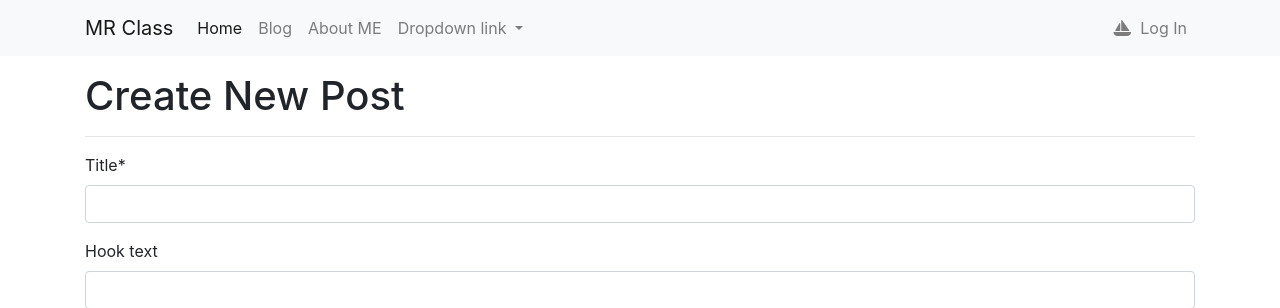
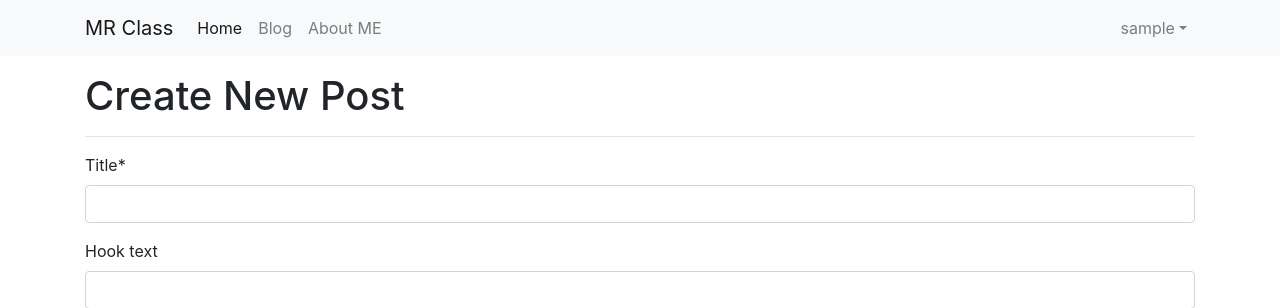
Before and after one commit to MinChangsu/doit_Django, a Django app: page /blog/create_post/ in a window 1280 px wide. Shown: the top 308 px of the page. Run offline with Django 4.2, Linux system fonts and the light colour scheme; the visitor is signed in with stand-in values (Sample User, id 1); data that the repository does not hold is empty; some libraries are stand-ins or nearby versions.

Commit message:
구글 로그인 기능 추가하기

```diff
--- a/blog/templates/blog/navbar.html
+++ b/blog/templates/blog/navbar.html
@@ -1,3 +1,4 @@
+{% load socialaccount %}
 <!--navbar.html-->
     <nav class="navbar navbar-expand-lg navbar-light bg-light">
         <div class="container">
@@ -18,22 +19,23 @@
             <li class="nav-item">
               <a class="nav-link" href="/about_me/">About ME</a>
             </li>
-            <li class="nav-item dropdown">
-              <a class="nav-link dropdown-toggle" href="#" role="button" data-toggle="dropdown" aria-expanded="false">
-                Dropdown link
-              </a>
-              <div class="dropdown-menu">
-                <a class="dropdown-item" href="#">Action</a>
-                <a class="dropdown-item" href="#">Another action</a>
-                <a class="dropdown-item" href="#">Something else here</a>
-              </div>
-            </li>
           </ul>
           <ul class="navbar-nav ml-auto">
+              {% if user.is_authenticated %}
+              <li class="nav-item dropdown">
+                <a class="nav-link dropdown-toggle" href="#" id="navbarDropdownMenuLink"
+                   role="button" data-toggle="dropdown" aria-haspopup="true"  aria-expanded="false" >
+                    {{ user.username }}</a>
+                  <div class="dropdown-menu" aria-labelledby="navbarDropdownMenuLink">
+                      <a class="dropdown-item" href="/accounts/logout/">Log Out</a>
+                  </div>
+            </li>
+              {% else %}
             <li class="nav-item">
                 <a class="nav-link" href="#" data-toggle="modal" data-target="#loginModal">
                     <i class="fa-solid fa-sailboat"></i>&nbsp Log In</a>
             </li>
+              {% endif %}
           </ul>
         </div>
         </div>
@@ -52,14 +54,14 @@
         <div class="modal-body">
             <div class="row">
                 <div class="col-md-6">
-                    <button type="button" class="btn btn-outline-dark btn-block btn-sm">
-                        <i class="fa-brands fa-google"></i>&nbsp Log in with Google</button>
-                    <button type="button" class="btn btn-outline-dark btn-block btn-sm">
-                        <i class="fa-solid fa-user-plus"></i>&nbsp Sign Up witdh E-mail</button>
+                    <a role="button" class="btn btn-outline-dark btn-block btn-sm" href="{% provider_login_url 'google' %}">
+                        <i class="fa-brands fa-google"></i>&nbsp Log in with Google</a>
+                    <a role="button" class="btn btn-outline-dark btn-block btn-sm" href="/accounts/login/">
+                        <i class="fa-brands fa-google"></i>&nbsp Log in with Username</a>
                 </div>
                 <div class="col-md-6">
-                    <button type="button" class="btn btn-outline-dark btn-block btn-sm">
-                        <i class="fa-regular fa-paper-plane"></i>&nbsp Log in with E-mail</button>
+                    <a role="button" class="btn btn-outline-dark btn-block btn-sm" href="/accounts/signup/">
+                        <i class="fa-brands fa-google"></i>&nbsp Sign UP with Username</a>
                 </div>
             </div>
 
--- a/doit_django_prj/urls.py
+++ b/doit_django_prj/urls.py
@@ -19,10 +19,11 @@ from django.urls import path, include
 from django.conf import settings
 from django.conf.urls.static import static
 urlpatterns = [
-    path('', include("single_pages.urls")),
     path('blog/', include('blog.urls')),
     path('admin/', admin.site.urls),
     path('markdownx/', include('markdownx.urls')),
+    path('accounts/', include('allauth.urls')),
+    path('', include("single_pages.urls")),
 
 
 ]
```
Also changed, not shown: doit_django_prj/settings.py (+15 -0 lines).
